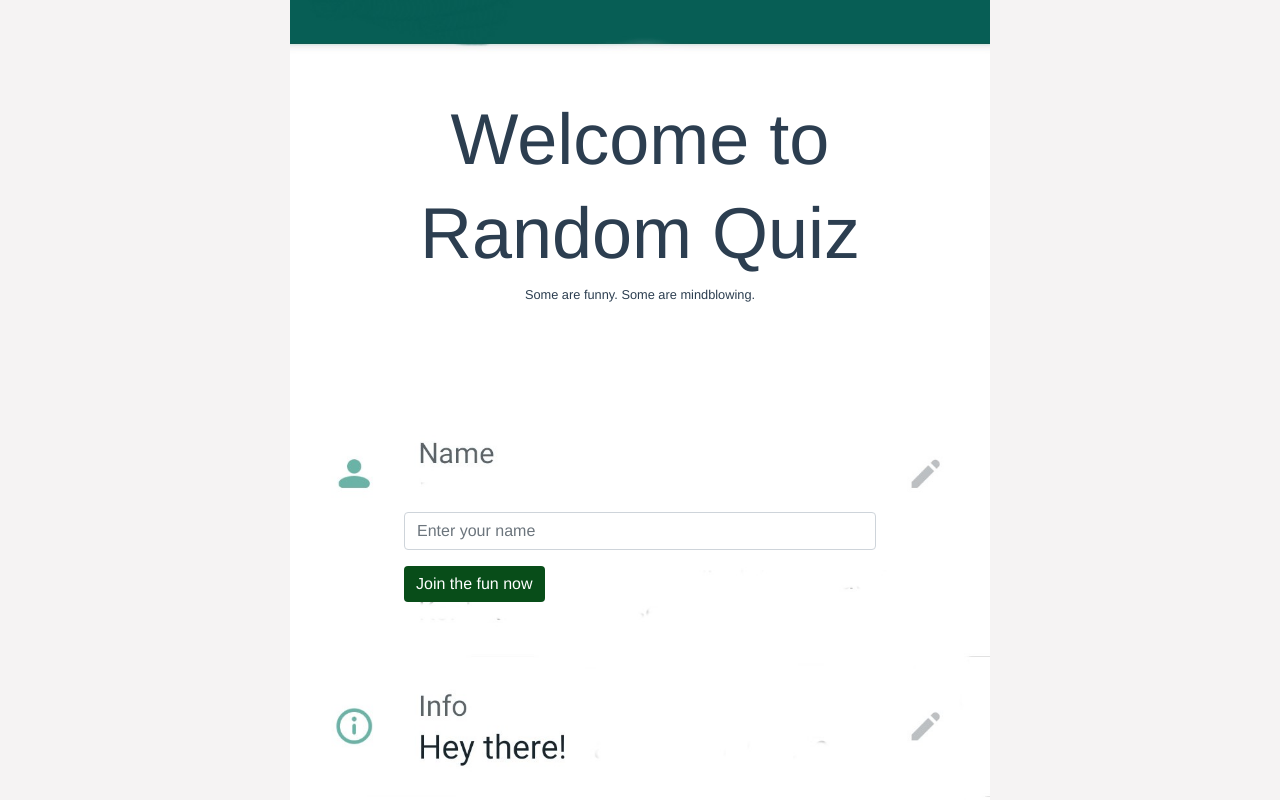
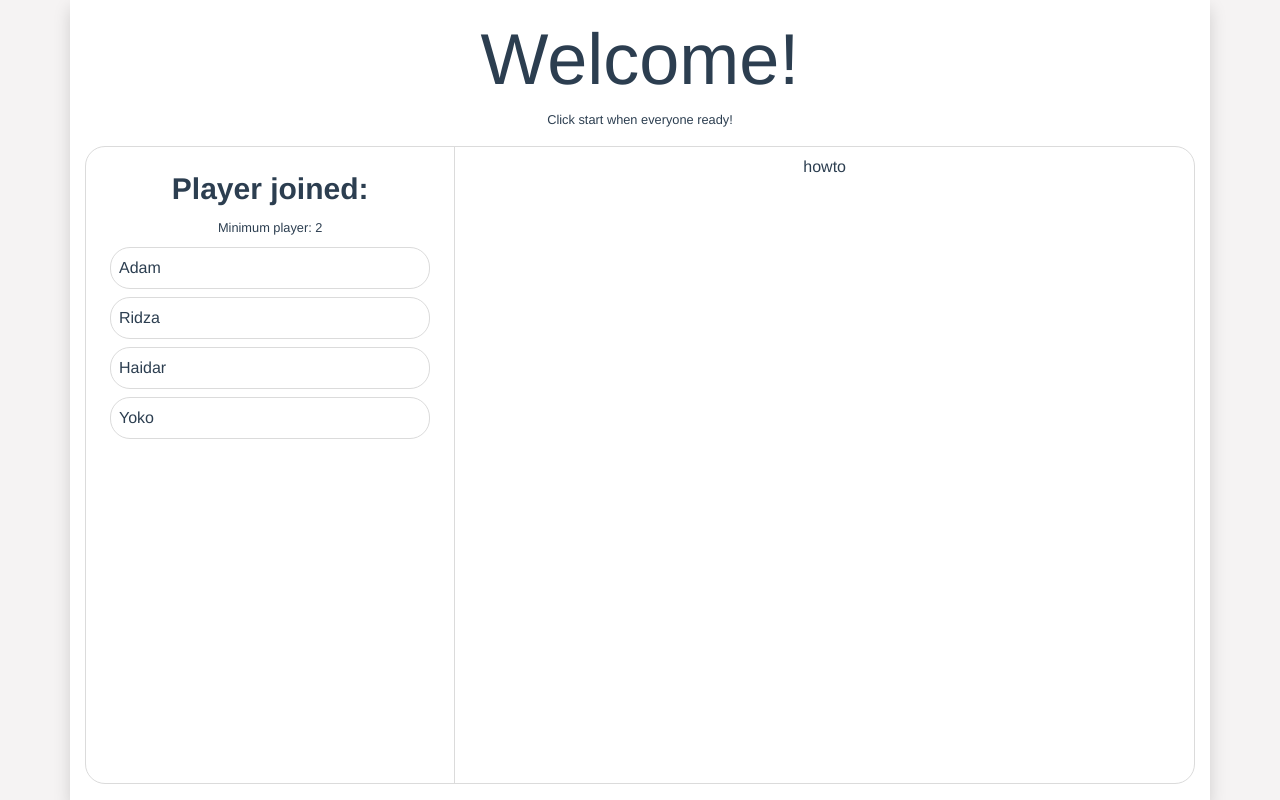
Before and after one commit to Random-Quiz-Generator/Random-Quiz-Generator-Apps, a Vue app in the folder client/: page / in a window 1280 px wide. Built offline with nearby package versions, Linux system fonts and the light colour scheme.

Commit message:
home, lobby 1/2

```diff
--- /dev/null
+++ b/client/src/components/Player.vue
@@ -0,0 +1,19 @@
+<template>
+    <b-row class="p-2 mr-3 ml-3 mt-2 player">{{name}}</b-row>
+</template>
+
+<script>
+export default {
+  name: 'Player',
+  props: {
+    name: String
+  }
+}
+</script>
+
+<style>
+  .player {
+    border: 1px solid rgb(219, 219, 219);
+    border-radius: 20px;
+  }
+</style>
--- a/client/src/router/index.js
+++ b/client/src/router/index.js
@@ -9,14 +9,6 @@ const routes = [
     path: '/',
     name: 'Home',
     component: Home
-  },
-  {
-    path: '/about',
-    name: 'About',
-    // route level code-splitting
-    // this generates a separate chunk (about.[hash].js) for this route
-    // which is lazy-loaded when the route is visited.
-    component: () => import(/* webpackChunkName: "about" */ '../views/About.vue')
   }
 ]
 
--- a/client/src/views/About.vue
+++ /dev/null
@@ -1,5 +0,0 @@
-<template>
-  <div class="about">
-    <h1>This is an about page</h1>
-  </div>
-</template>
--- a/client/src/views/Home.vue
+++ b/client/src/views/Home.vue
@@ -1,57 +1,65 @@
 <template>
-  <div class="home d-flex">
-    <b-container class="home-container d-flex flex-column align-items-center">
-      <h1 class="display-3 mt-5 pt-5">Welcome to</h1>
-      <h1 class="display-3 bounce infinite animated">Random Quiz</h1>
-      <small>Some are funny. Some are mindblowing.</small>
-      <b-form class="pt-5 d-flex flex-column align-items-start">
-        <b-form-group>
-          <b-form-input
-            v-model= "name"
-            type="text"
-            required
-            placeholder="Enter your name"
-            class="form-input"
-          ></b-form-input>
-      </b-form-group>
-      <b-button type="submit" variant="primary" class="join">Join the fun now</b-button>
-      </b-form>
-    </b-container>
-  </div>
+    <div class="room d-flex">
+      <b-container class="room-container d-flex flex-column align-items-center shadow">
+        <h1 class="display-3 mt-3">Welcome!</h1>
+        <small>Click start when everyone ready!</small>
+        <b-row class="lobby m-3">
+          <b-col cols="4 players-container p-2">
+           <h1 class="display-6 mt-3 player-title">Player joined: </h1>
+           <small>Minimum player: 2</small>
+           <player v-for="(player, i) in players" :key="i" :name="players[i]"></player>
+          </b-col>
+          <b-col cols="8 how-to p-2">howto</b-col>
+        </b-row>
+      </b-container>
+    </div>
 </template>
 
 <script>
 // @ is an alias to /src
-
+import Player from '../components/Player'
 export default {
   name: 'Home',
   components: {
+    Player
   },
   data () {
     return {
-      name: ''
+      players: [
+        'Adam',
+        'Ridza',
+        'Haidar',
+        'Yoko'
+      ]
     }
   }
 }
 </script>
 
 <style>
-  .home{
+  .room{
     background-color: rgb(245, 243, 243);
   }
-  .home-container {
-    background-image: url('../assets/bg.jpg');
+  .room-container {
+    background-color: rgb(255, 255, 255);
     height: 100vh;
     background-size: contain;
     background-repeat: no-repeat;
     background-position: center;
   }
-  .form-input {
-    width: 29.5rem !important;
-    margin-top: 10rem;
+  .players-container {
+    border-right: 1px solid rgb(219, 219, 219);
   }
-  .join {
-    background-color: rgb(8, 77, 25) !important;
-    border: 0 !important;
+  .how-to {
+  }
+  .lobby{
+    height: 100vh;
+    border: 1px solid rgb(219, 219, 219);
+    width: 100%;
+    border-radius: 20px;
+  }
+  .player-title {
+    font-size: 30px;
+    font-weight: bold;
   }
 </style>
```
Also changed, not shown: client/src/views/Home copy.vue (added, +57 -0 lines).
